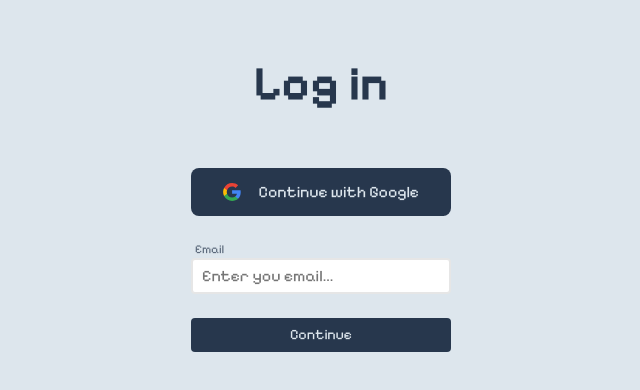
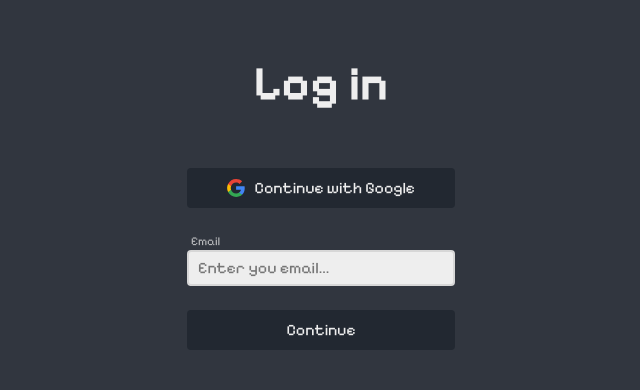
Before and after one commit to sweeppy/Chess_.NET, a React (Vite) app in the folder frontend/: page /Login in a window 1280 px wide. Shown: the top 390 px of the page, without its empty margins (319-959 px from the left). Built offline with nearby package versions, Linux system fonts and the light colour scheme.

Commit message:
update css classes

```diff
--- a/frontend/src/Components/Account/AlternativeLogin.tsx
+++ b/frontend/src/Components/Account/AlternativeLogin.tsx
@@ -4,7 +4,7 @@ interface Props {
 export const AlternativeLogin = ({ className }: Props) => {
   return (
     <div className={`max-width ${className}`}>
-      <button data-icon className="primary-button max-width">
+      <button data-icon className="button max-width">
         <img src="/design/web/icons/auth/google_icon.svg" alt="Google icon" />
         <div>Continue with Google</div>
       </button>
--- a/frontend/src/Components/Account/Login.tsx
+++ b/frontend/src/Components/Account/Login.tsx
@@ -27,7 +27,7 @@ const Login = () => {
     } else setIsVerificationSectionVisible(true); //TODO there must be check error function
   };
   return (
-    <div className="container column-container">
+    <div className="container auth-container">
       <h2 className="fs-xl fw-bold padding-block-900">Log in</h2>
       <AlternativeLogin />
       <div className="max-width padding-block-600">
--- a/frontend/src/Components/Game/Home.tsx
+++ b/frontend/src/Components/Game/Home.tsx
@@ -1,58 +1,5 @@
 const Home = () => {
-  return (
-    <div className="even-columns no-scroll">
-      <nav className="primary-nav flow inline-padding">
-        <h1 className="fs-primary-heading">PixelChess</h1>
-        <div className="upper-border">
-          <h3 data-scaleble>Profile</h3>
-        </div>
-        <div className="upper-border">
-          <h3 data-scaleble>Settings</h3>
-        </div>
-        <div className="upper-border">
-          <h3 data-scaleble>Friends</h3>
-        </div>
-        <div className="upper-border">
-          <h3 data-scaleble>History</h3>
-        </div>
-      </nav>
-      <div className="home even-columns padding-block-400">
-        <div className="board">
-          <img width={"100%"} src="/game/home_board.svg" alt="chess_board" />
-        </div>
-        <div className="play-menu padding-block-400 inline-padding">
-          <h1 className="fs-primary-heading">Play chess</h1>
-
-          <div className="item fs-small inline-padding fw-bold">
-            <div className="img-container">
-              <img
-                src="/web/icons/play/lightning_icon.svg"
-                alt="lighting_icon"
-              />
-            </div>
-            <div className="text-center">Play online</div>
-          </div>
-
-          <div className="item fs-small inline-padding fw-bold">
-            <div className="img-container">
-              <img src="/web/icons/play/user_icon.svg" alt="friend_icon" />
-            </div>
-            <div className="text-center">Play with friend</div>
-          </div>
-
-          <div className="item fs-small inline-padding fw-bold">
-            <div className="img-container">
-              <img
-                src="/web/icons/play/computer_icon.svg"
-                alt="computer_icon"
-              />
-            </div>
-            <div className="text-center">Play with computer</div>
-          </div>
-        </div>
-      </div>
-    </div>
-  );
+  return <div className="container no-scroll"></div>;
 };
 
 export default Home;
--- a/frontend/src/Components/Main/WelcomePage.tsx
+++ b/frontend/src/Components/Main/WelcomePage.tsx
@@ -19,34 +19,29 @@ const WelcomePage = () => {
   };
   return (
     <div className="container">
-      <div className="even-columns no-scroll">
-        <main className="main">
-          <div data-column className="flex-center flow">
+      <div className="even-columns no-scroll max-height">
+        <div className="flex-column flex-center flow">
           <h1 className="inline-padding">Welccome, New Grandmaster!</h1>
           <img
             height={300}
             src="/design/game/assets/boards/persp_04.svg"
             alt="chess_board"
           />
-            <button className="primary-button" onClick={handleLoginClick}>
+          <button className="button button-accent" onClick={handleLoginClick}>
             Start Chess Jorney
           </button>
         </div>
-        </main>
-        <div
-          data-column
-          className="sidebar inline-padding padding-block flex-center"
-        >
+        <div className="flex-column flex-center">
           <h2 className="inline-padding padding-block-600">
             To start playing you need to log in
           </h2>
           <button
-            className="primary-button max-width"
+            className="button button-accent max-width"
             onClick={handleLoginClick}
           >
             Login
           </button>
-          <div data-column className="flex-center padding-block-600">
+          <div className="flex-center flex-column padding-block-600">
             <h2>Socials</h2>
             <div className="row-group">
               <div className="img-container">
--- a/frontend/src/index.css
+++ b/frontend/src/index.css
@@ -1,15 +1,13 @@
 :root {
   --ff-primary: "Pixelify Sans", serif;
 
-  --clr-primary: #dde6ed;
-  --clr-primary-accent: #526d82;
-  --clr-accent-100: #9db2bf;
-  --clr-accent-100-light: #a4bdce;
-  --clr-accent-200: #f6b17a;
-  --clr-button: #27374d;
-  --clr-text: #27374d;
-  --clr-button-text: #dde6ed;
-  --clr-white: #fff;
+  --clr-primary: #31363f;
+  --clr-accent-100: #222831;
+  --clr-accent-200: #76abae;
+  --clr-button: #222831;
+  --clr-accent-button: #76abae;
+  --clr-text: #eeeeee;
+  --clr-white: #eeeeee;
 
   --fs-100: 0.65rem;
   --fs-200: 0.75rem;
@@ -25,7 +23,7 @@
   --fs-body: var(--fs-400);
 
   --fs-button: 0.9rem;
-  --fs-primary-button: var(--fs-300);
+  --fs-button: var(--fs-300);
 
   --fw-regular: 400;
   --fw-semi-bold: 500;
@@ -111,15 +109,6 @@ body {
   background-color: var(--clr-primary);
   font-family: var(--ff-primary);
 }
-/* Main padding */
-main {
-  padding-top: var(--size-600);
-}
-@media (min-width: 50em) {
-  main {
-    padding-top: 0;
-  }
-}
 
 /* Default text color */
 body {
@@ -130,16 +119,6 @@ body {
 body {
   text-rendering: optimizeSpeed;
   line-height: 1.5;
-}
-
-/* Hover scale */
-* [data-scaleble] {
-  transition: scale 0.2s;
-}
-
-* [data-scaleble]:hover {
-  scale: 1.02;
-  cursor: pointer;
 }
 
 /* A elements that don't have a class get default styles */
@@ -185,6 +164,9 @@ button[data-icon] img {
 
 .max-width {
   width: 100%;
+}
+.max-height {
+  height: 100%;
 }
 
 .fw-x-bold {
@@ -257,9 +239,17 @@ button[data-icon] img {
   --max-width: 1110px;
   --padding: 1rem;
 
-  height: 100%;
+  height: 100vh;
   width: min(var(--max-width), 100% - (var(--padding) * 2));
   margin-inline: auto;
+}
+
+.auth-container {
+  display: flex;
+  flex-direction: column;
+  max-width: 300px;
+  padding: 0 1em;
+  align-items: center;
 }
 
 .label {
@@ -298,12 +288,9 @@ button[data-icon] img {
   padding: 0px;
 }
 
-.column-container {
+.flex-column {
   display: flex;
   flex-direction: column;
-  align-items: center;
-  max-width: 300px;
-  padding: 0 20px;
 }
 
 .inline-padding {
@@ -325,46 +312,30 @@ button[data-icon] img {
   }
 }
 
-.primary-button {
-  border-radius: var(--size-200);
-  background-color: var(--clr-button);
-  font-size: var(--fs-primary-button);
-  color: var(--clr-text);
-  border: none;
-  padding: var(--size-300);
-  padding-inline: var(--size-700);
-  transition: all 0.3s;
-  color: var(--clr-button-text);
-}
-
-.primary-button:hover {
-  scale: 1.03;
-}
-
 .button {
   border-radius: var(--size-100);
   background-color: var(--clr-button);
   font-size: var(--fs-button);
   color: var(--clr-text);
   border: none;
-  padding-block: var(--size-150);
-  padding-inline: var(--size-300);
+  padding-block: var(--size-200);
+  padding-inline: var(--size-800);
   transition: all 0.3s;
   color: var(--clr-button-text);
 }
+
 .button:hover {
-  scale: 1.02;
+  scale: 1.03;
+}
+
+.button-accent {
+  background-color: var(--clr-accent-button);
 }
 
 .flex-center {
   display: flex;
   align-items: center;
   text-align: center;
-}
-
-.flex-center[data-column] {
-  flex-direction: column;
-  height: 100%;
 }
 
 @media (min-width: 50em) {
@@ -379,13 +350,6 @@ button[data-icon] img {
 
 .img-container {
   padding: var(--size-200);
-}
-
-@media (min-width: 50em) {
-  .main {
-    height: 100vh;
-    width: min(70vw, 800px);
-  }
 }
 
 .sidebar {
```
Lines whose indentation alone changed are shown as unchanged.
